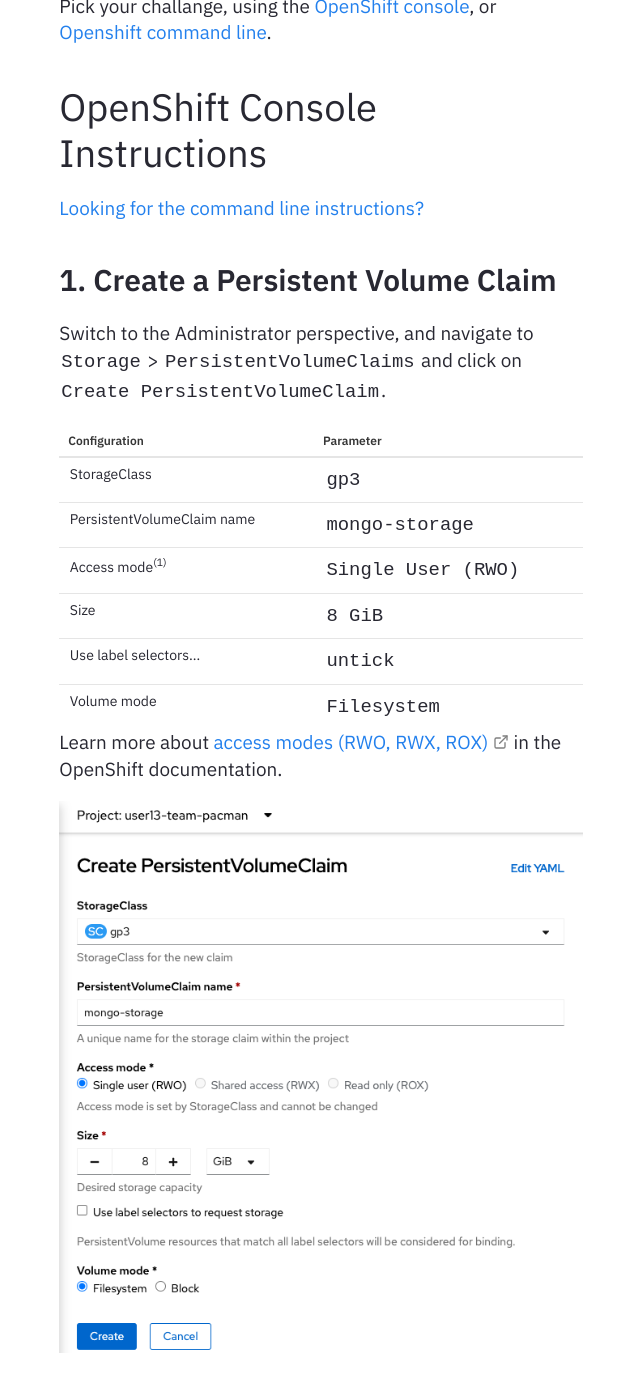
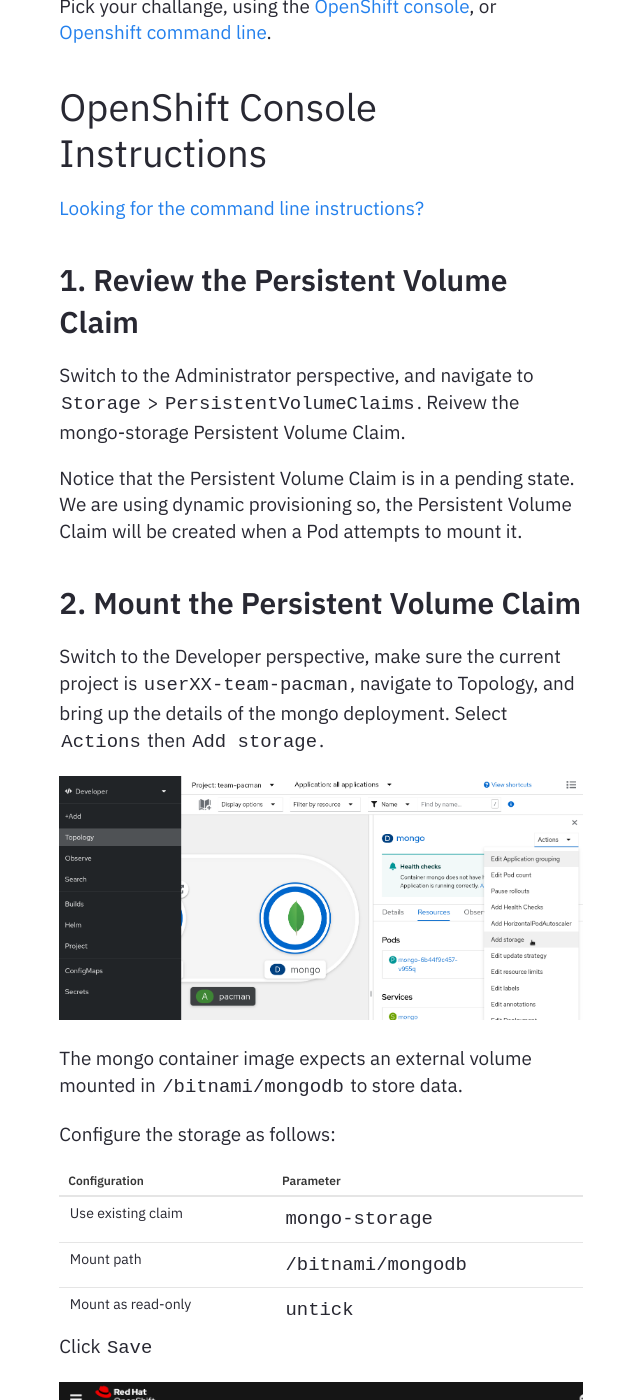
Before and after one commit to lijcam/lijcam.github.io, a Jekyll site: the page built from _lessons/adding persistence to our application.md, in a window 1280 px wide and 1400 px high, scrolled down 1502 px. Shown: the whole window, without its empty margins (319-959 px from the left). Built offline with Jekyll 4.4.1, drawn with Linux system fonts in a browser that asks for light colours; some of the changed text lies outside the part shown.

Commit message:
Update track 3 instructions

````diff
--- a/_lessons/adding persistence to our application.md
+++ b/_lessons/adding persistence to our application.md
@@ -30,29 +30,13 @@ Pick your challange, using the [OpenShift console](#openshift-console-instructio
 # OpenShift Console Instructions
 [Looking for the command line instructions?](#openshift-command-line-instructions)
 
-## 1. Create a Persistent Volume Claim
+## 1. Review the Persistent Volume Claim
 
-Switch to the Administrator perspective, and navigate to `Storage` > `PersistentVolumeClaims` and click on `Create PersistentVolumeClaim`.
+Switch to the Administrator perspective, and navigate to `Storage` > `PersistentVolumeClaims`. Reivew the mongo-storage Persistent Volume Claim.
 
-| Configuration              | Parameter           |
-|----------------------------|---------------------|
-| StorageClass               | `gp3`               |
-| PersistentVolumeClaim name | `mongo-storage`     |
-| Access mode<sup>(1)</sup>  | `Single User (RWO)` |
-| Size                       | `8 GiB`             |
-| Use label selectors...     | `untick`            |
-| Volume mode                | `Filesystem`        |
+Notice that the Persistent Volume Claim is in a pending state. We are using dynamic provisioning so, the Persistent Volume Claim will be created when a Pod attempts to mount it.
 
-Learn more about [access modes (RWO, RWX, ROX)](https://docs.openshift.com/container-platform/4.11/storage/understanding-persistent-storage.html#pv-access-modes_understanding-persistent-storage) in the OpenShift documentation.
-
-![Create PVC](../assets/img/create-pvc.png)
-
-## 2. Review the Persistent Volume Claim
-
-After creating the Persistent Volume Claim, you can review it from the Administrator perspective: `Storage` > `PersistentVolumeClaims`.
-Notice that the claim is in a pending state. We are using dynamic provisioning so, the claim will be created when a Pod attempts to mount it.
-
-## 3. Mount the Persistent Volume Claim
+## 2. Mount the Persistent Volume Claim
 
 Switch to the Developer perspective, make sure the current project is `userXX-team-pacman`, navigate to Topology, and bring up the details of the mongo deployment.
 Select `Actions` then `Add storage`.
@@ -82,10 +66,11 @@ Your deployment will automatically redeploy a new mongo pod with the volume atta
 The Persistent Volume Claim object definition already available and ready for you to apply.
 
 ```
-oc apply -f team-pacman/mongo-pvc.yml
+oc describe pvc mongo-storage
 ```
+Notice that the Persistent Volume Claim is in a pending state. We are using dynamic provisioning so, the Persistent Volume Claim will be created when a Pod attempts to mount it.
 
-Edit the `mongo-deployment.yaml` file in the Editor Tab.
+Edit the `mongo-deployment.yml` object.
 
 Modify our pod template for mongo to include the `volume`, and a `volumeMount` for the container. [An example can be found in offical documentation](https://docs.openshift.com/container-platform/4.10/storage/understanding-persistent-storage.html#pvc-claims-as-volumes_understanding-persistent-storage) but make sure you set the following parameters correctly.
 
````
Also changed, not shown: other parts of _lessons/adding persistence to our application.md (+1 -1 lines), assets/img/create-pvc.png (deleted).
